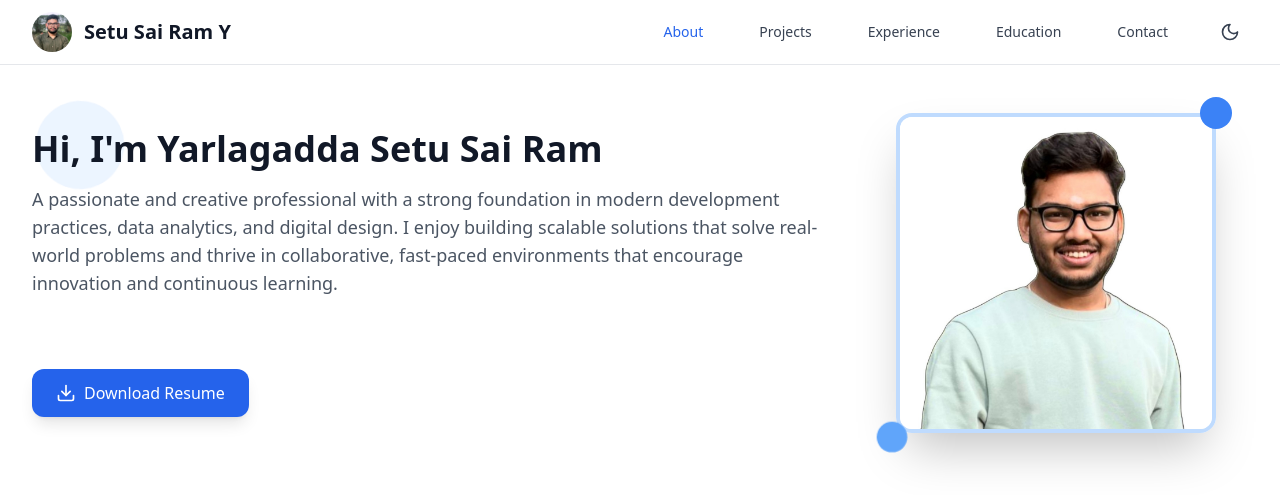
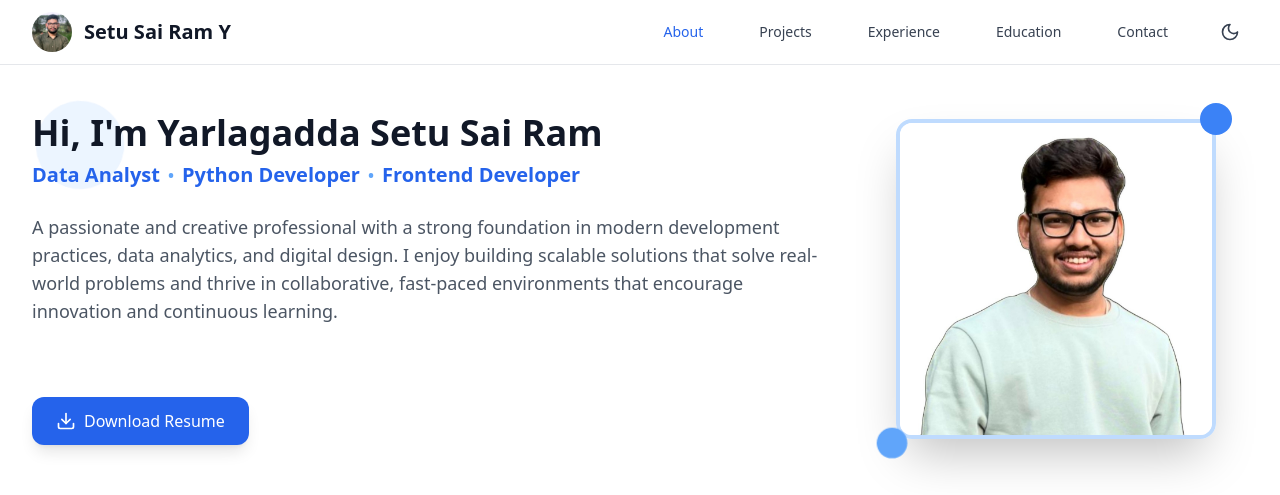
Before and after one commit to setusairam/profile, a React (Vite) app: page / in a window 1280 px wide. Shown: the top 495 px of the page. Built offline with nearby package versions, Linux system fonts and the light colour scheme; some icons are missing.

Commit message:
added heading

```diff
--- a/src/pages/About.tsx
+++ b/src/pages/About.tsx
@@ -96,6 +96,12 @@ const About: React.FC = () => {
     window.open('https://drive.google.com/file/d/1EOmXg02lqi5epZhs69g63qzGzkPDtBq2/view?usp=sharing', '_blank');
   };
 
+  const professionalTitles = [
+    'Data Analyst',
+    'Python Developer',
+    'Frontend Developer',
+  ];
+
   return (
     <div className="min-h-screen bg-white dark:bg-black relative overflow-hidden">
       {/* Background decorative elements */}
@@ -186,29 +192,58 @@ const About: React.FC = () => {
           <div className="grid lg:grid-cols-3 gap-8 items-center mb-16">
             <div className="lg:col-span-2 order-2 lg:order-1">
               <motion.h1
-                className="text-4xl font-bold text-gray-900 dark:text-white mb-4"
+                className="text-4xl font-bold text-gray-900 dark:text-white mb-2"
                 initial={{ opacity: 0, x: -20 }}
                 animate={{ opacity: 1, x: 0 }}
                 transition={{ duration: 0.6, delay: 0.2 }}
               >
                 Hi, I'm Yarlagadda Setu Sai Ram
               </motion.h1>
+
+              {/* Professional Titles */}
+              <motion.div
+                className="mb-6"
+                initial={{ opacity: 0, x: -20 }}
+                animate={{ opacity: 1, x: 0 }}
+                transition={{ duration: 0.6, delay: 0.3 }}
+              >
+                <div className="flex flex-wrap items-center gap-2">
+                  {professionalTitles.map((title, index) => (
+                    <React.Fragment key={title}>
+                      <motion.span
+                        className="text-xl font-semibold text-blue-600 dark:text-blue-400"
+                        initial={{ opacity: 0, scale: 0.8 }}
+                        animate={{ opacity: 1, scale: 1 }}
+                        transition={{ duration: 0.4, delay: 0.4 + index * 0.1 }}
+                        whileHover={{ scale: 1.05 }}
+                      >
+                        {title}
+                      </motion.span>
+                      {index < professionalTitles.length - 1 && (
+                        <span className="text-blue-400 dark:text-blue-500 font-bold">•</span>
+                      )}
+                    </React.Fragment>
+                  ))}
+                </div>
+              </motion.div>
+
               <motion.p
                 className="text-lg text-gray-600 dark:text-gray-300 mb-6"
                 initial={{ opacity: 0, x: -20 }}
                 animate={{ opacity: 1, x: 0 }}
-                transition={{ duration: 0.6, delay: 0.4 }}
+                transition={{ duration: 0.6, delay: 0.6 }}
               >
                 A passionate and creative professional with a strong foundation
                 in modern development practices, data analytics, and digital design.
                 I enjoy building scalable solutions that solve real-world problems and
                 thrive in collaborative, fast-paced environments that encourage innovation and continuous learning.
               </motion.p>
+
               <motion.div
                 className="flex items-center space-x-4 mb-6"
                 initial={{ opacity: 0, x: -20 }}
                 animate={{ opacity: 1, x: 0 }}
-                transition={{ duration: 0.6, delay: 0.6 }}
+                transition={{ duration: 0.6, delay: 0.8 }}
               >
                 {socialLinks.map((link, index) => (
                   <motion.a
@@ -220,20 +255,27 @@ const About: React.FC = () => {
                     whileHover={{ scale: 1.2, rotate: 5 }}
                     initial={{ opacity: 0, y: 20 }}
                     animate={{ opacity: 1, y: 0 }}
-                    transition={{ duration: 0.3, delay: 0.8 + index * 0.1 }}
+                    transition={{ duration: 0.3, delay: 1.0 + index * 0.1 }}
                   >
                     <Icon icon={link.icon} className="w-6 h-6" />
                   </motion.a>
                 ))}
               </motion.div>
-                <button
-              onClick={handleResumeDownload}
-              className="bg-blue-600 dark:bg-blue-400 text-white dark:text-black px-6 py-3 rounded-xl hover:bg-blue-700 dark:hover:bg-blue-500 transition-all duration-300 flex items-center space-x-2 shadow-lg hover:shadow-xl transform hover:scale-105">
-              <Download size={20} />
-              <span>Download Resume</span>
-            </button>
 
+              <motion.button
+                onClick={handleResumeDownload}
+                className="bg-blue-600 dark:bg-blue-400 text-white dark:text-black px-6 py-3 rounded-xl hover:bg-blue-700 dark:hover:bg-blue-500 transition-all duration-300 flex items-center space-x-2 shadow-lg hover:shadow-xl transform hover:scale-105"
+                initial={{ opacity: 0, y: 20 }}
+                animate={{ opacity: 1, y: 0 }}
+                transition={{ duration: 0.6, delay: 1.2 }}
+                whileHover={{ scale: 1.05 }}
+                whileTap={{ scale: 0.95 }}
+              >
+                <Download size={20} />
+                <span>Download Resume</span>
+              </motion.button>
             </div>
+
             <div className="order-1 lg:order-2 flex justify-center">
               <motion.div
                 className="relative"
```
